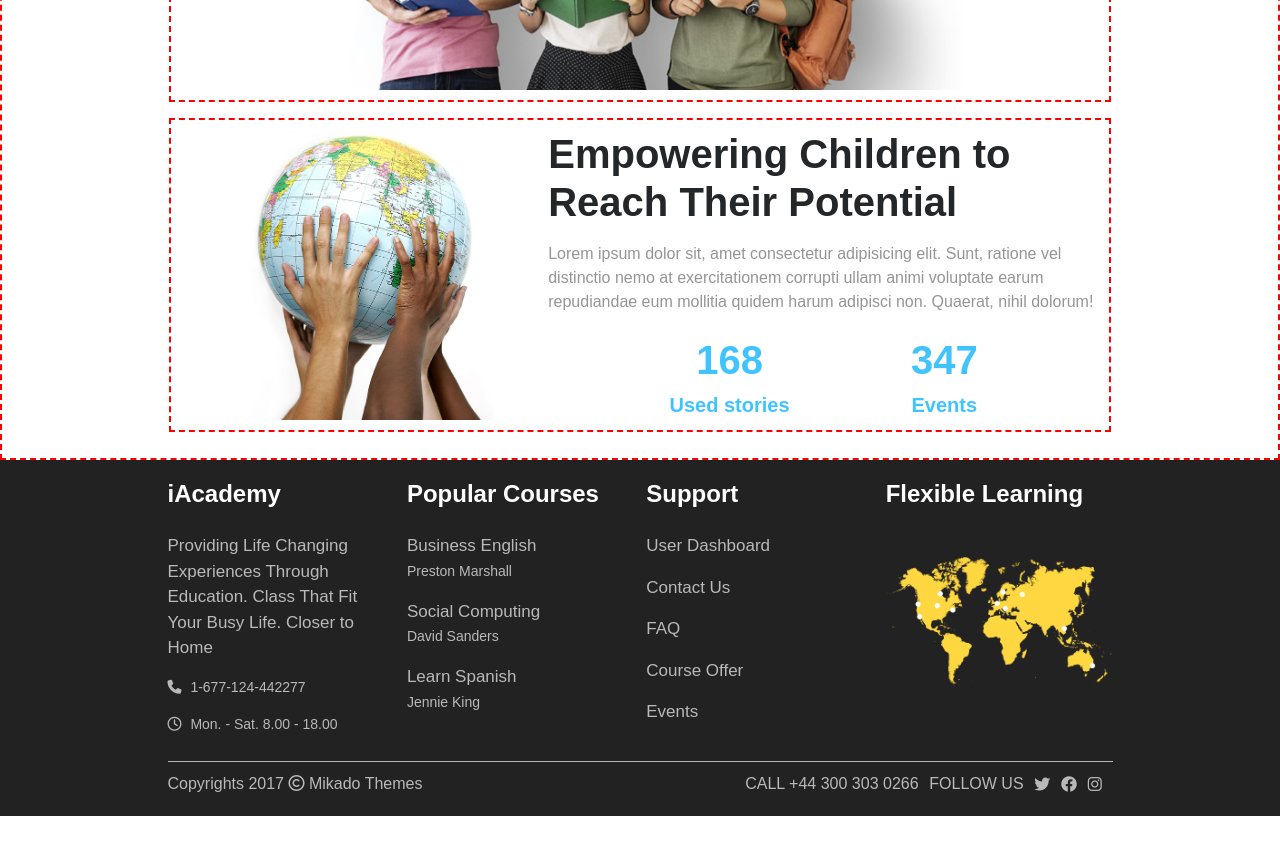
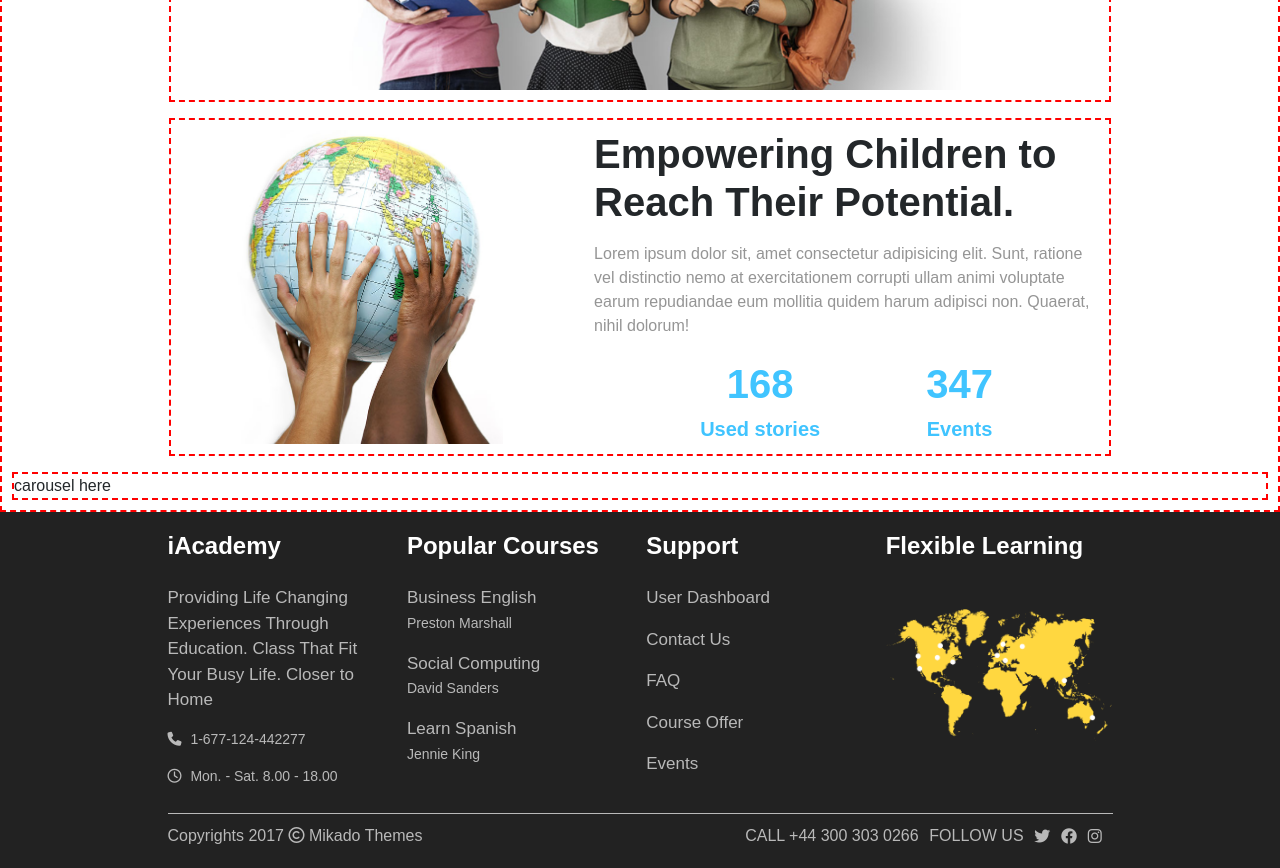
Before and after one commit to andreabellome/proj-html-vuejs, a Vue app: page / in a window 1280 px wide. Shown: the part 1400-2268 px from the top of the page. Before the commit the page ends 2216 px from the top, so only its background shows below. Built offline with nearby package versions, Linux system fonts and the light colour scheme.

Commit message:
static structure carousel

```diff
--- a/src/components/MainComp.vue
+++ b/src/components/MainComp.vue
@@ -47,9 +47,9 @@
         <div class="debug default-div mb-3 flex flex-dir-row just-cont-between">
             <div class="bg-image" style="width: 40%"></div>
 
-            <div class="" style="width: 60%;">
+            <div class="" style="width: 55%;">
                 <h2 class="text-bold mb-3 font-size-40">
-                    Empowering Children to Reach Their Potential
+                    Empowering Children to Reach Their Potential.
                 </h2>
                 <p style="color: #959595;">
                     Lorem ipsum dolor sit, amet consectetur adipisicing elit. Sunt, ratione vel distinctio nemo at
@@ -82,6 +82,12 @@
             </div>
         </div>
         <!-- end: third div -->
+
+        <!-- start: div with carousel -->
+        <div class="debug ">
+            carousel here
+        </div>
+        <!-- end: div with carousel -->
 
     </div>
 </template>
```
